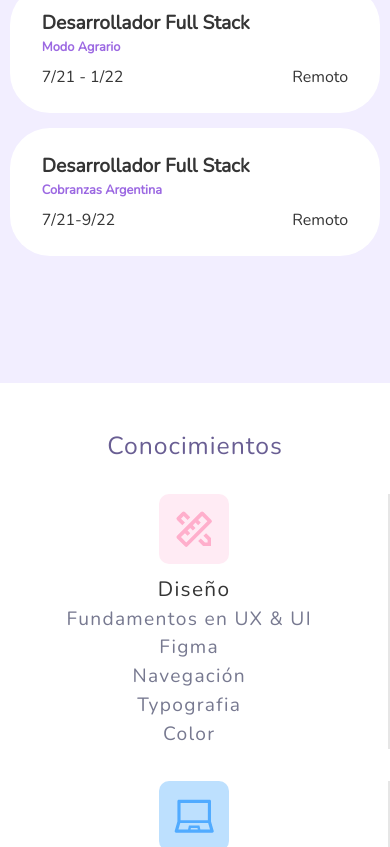
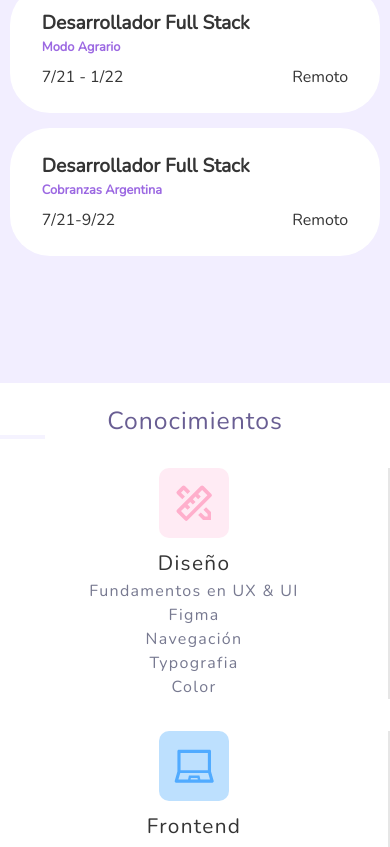
Before and after one commit to matias798/portfolio-nextjs, a Next.js app: page / in a window 390 px wide. Shown: the part 2242-3089 px from the top of the page. Built offline with nearby package versions, Linux system fonts and the light colour scheme.

Commit message:
Added hr to certain titles

```diff
--- a/components/Projects.js
+++ b/components/Projects.js
@@ -15,8 +15,9 @@ import { isMobile } from "./../helpers/IsMobile";
 const Projects = () => {
   return (
     <div className={Styles.Bg}>
-      <div className='g-Container'>
-        <h2 className="text-center pb-4">Portafolio</h2>
+      <div className="g-Container">
+        <h2 className="text-center">Portafolio</h2>
+        <hr className='Hr' />
 
         <Swiper
           modules={[Autoplay, Pagination, Navigation]}
--- a/components/Skills.js
+++ b/components/Skills.js
@@ -7,10 +7,15 @@ import Styles from "./../styles/Skills.module.css";
 
 const Skills = () => {
   return (
-
     <div className={Styles.cont} id="Skills">
       <div className={Styles.Container}>
+        <div className={Styles.CenterContent}>
           <h2 className={Styles.Title}>Conocimientos</h2>
+          <div className={Styles.CenterContent}>
+            <hr className="Hr" />
+          </div>
+        </div>
+
         {/* Skilss */}
         <div className={Styles.SkillsContainer}>
           {/* Design */}
@@ -23,11 +28,11 @@ const Skills = () => {
             <h3 className={Styles.Subtitle}>Diseño </h3>
             {/* Text */}
             <div>
-            <div className={Styles.Text}>Fundamentos en UX & UI </div>
-            <div className={Styles.Text}>Figma</div>
-            <div className={Styles.Text}>Navegación</div>
-            <div className={Styles.Text}>Typografia</div>
-            <div className={Styles.Text}>Color</div>
+              <p className={Styles.Text}>Fundamentos en UX & UI </p>
+              <p className={Styles.Text}>Figma</p>
+              <p className={Styles.Text}>Navegación</p>
+              <p className={Styles.Text}>Typografia</p>
+              <p className={Styles.Text}>Color</p>
             </div>
           </div>
           {/* Frontend */}
@@ -41,12 +46,12 @@ const Skills = () => {
             <h3 className={Styles.Subtitle}>Frontend</h3>
 
             {/* Text */}
-          <div className={Styles.Text}>Material ui / Bootstrap</div>
-          <div className={Styles.Text}>Typescript</div>
-          <div className={Styles.Text}>Css / Sass</div>
-          <div className={Styles.Text}>React.js </div>
-          <div className={Styles.Text}>Next.js</div>
-          <div className={Styles.Text}>Redux</div>
+            <p className={Styles.Text}>Material ui / Bootstrap</p>
+            <p className={Styles.Text}>Typescript</p>
+            <p className={Styles.Text}>Css / Sass</p>
+            <p className={Styles.Text}>React.js </p>
+            <p className={Styles.Text}>Next.js</p>
+            <p className={Styles.Text}>Redux</p>
           </div>
           {/* Backend */}
           <div className={Styles.Column} style={{ border: "none" }}>
@@ -59,11 +64,11 @@ const Skills = () => {
             <h3 className={Styles.Subtitle}>Backend</h3>
 
             {/* Text */}
-          <div className={Styles.Text}>Mongodb</div>
-          <div className={Styles.Text}>Node.js</div>
-          <div className={Styles.Text}>Express</div>
-          <div className={Styles.Text}>Docker </div>
-          <div className={Styles.Text}>MySql</div>
+            <p className={Styles.Text}>Mongodb</p>
+            <p className={Styles.Text}>Node.js</p>
+            <p className={Styles.Text}>Express</p>
+            <p className={Styles.Text}>Docker </p>
+            <p className={Styles.Text}>MySql</p>
           </div>
         </div>
       </div>
--- a/styles/Skills.module.css
+++ b/styles/Skills.module.css
@@ -11,6 +11,16 @@
   justify-content: center;
 }
 
+.CenterContent {
+  display: flex;
+  flex-direction: column;
+  align-content: center;
+  justify-content: center;
+  text-align: center;
+  margin: 0 ;
+  padding: 0;
+}
+
 .Title {
   text-align: center;
 }
@@ -19,7 +29,6 @@
   display: flex;
   justify-content: space-around;
   align-items: center;
-  margin-top: 2em;
 
 }
 
@@ -92,7 +101,7 @@
 
 @media (max-width: 769px) {
   .cont {
-    height: 110vh;
+    height: 100vh;
     display: block;
   }
 
@@ -102,13 +111,20 @@
 
   .Title {
     margin: 0;
-    margin-top: 2em;
+    margin-top: 1em;
   }
 
   .Column {
     width: 100%;
     height: 100%;
     margin-bottom: 2em;
+  }
+
+  .Text {
+
+    padding-right: 0 !important;
+    font-size: 16px;
+
   }
 }
 
--- a/styles/globals.css
+++ b/styles/globals.css
@@ -71,6 +71,14 @@ a {
   max-width: 82vw;
 }
 
+.Hr {
+  width: 2.8em;
+  border: 2px solid #d7d0fe;
+  margin-top: -2px;
+  line-height: 0;
+  margin-bottom: 1.8rem;
+}
+
 .cursor {
   width: 40px;
   height: 40px;
```
Lines whose indentation alone changed are shown as unchanged.
